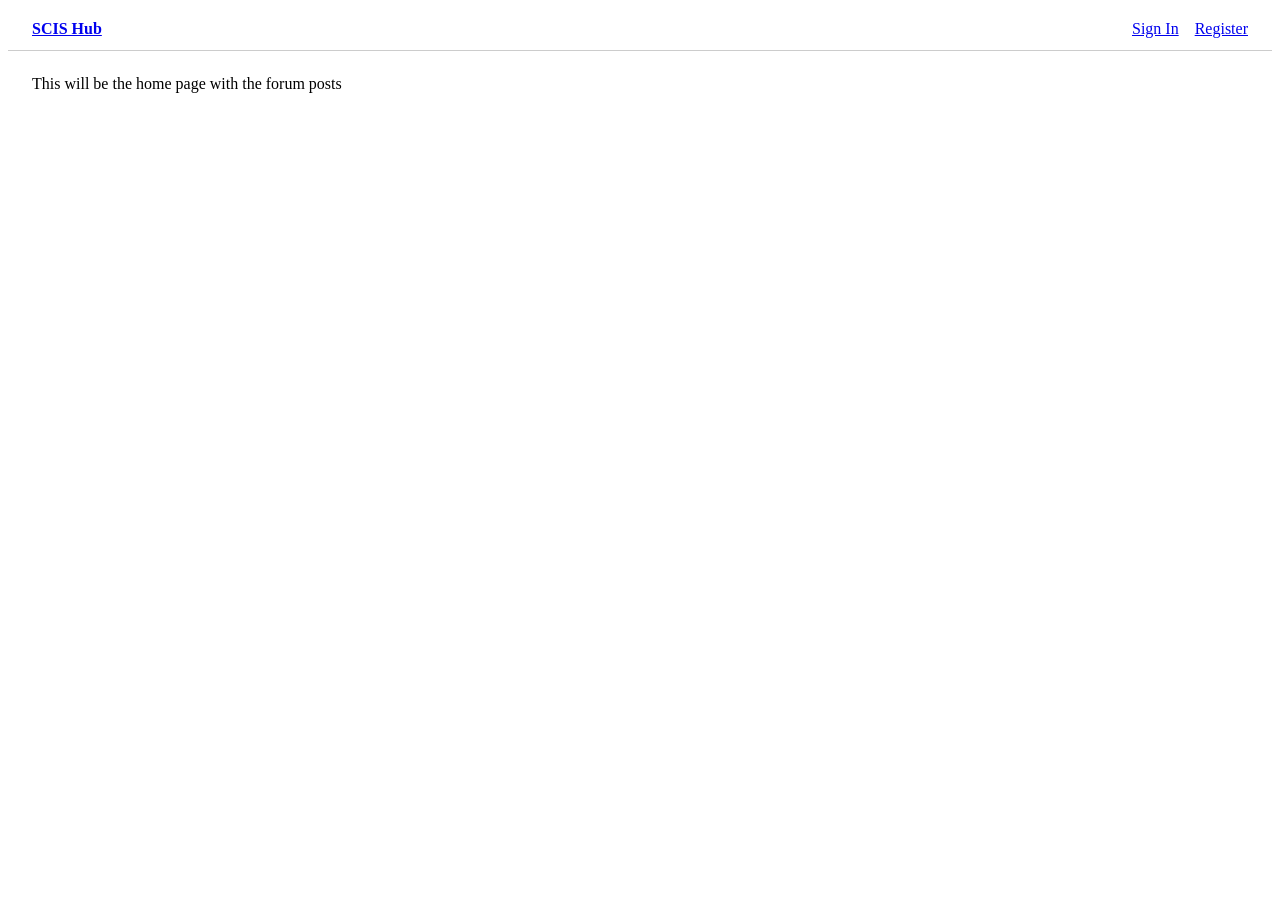
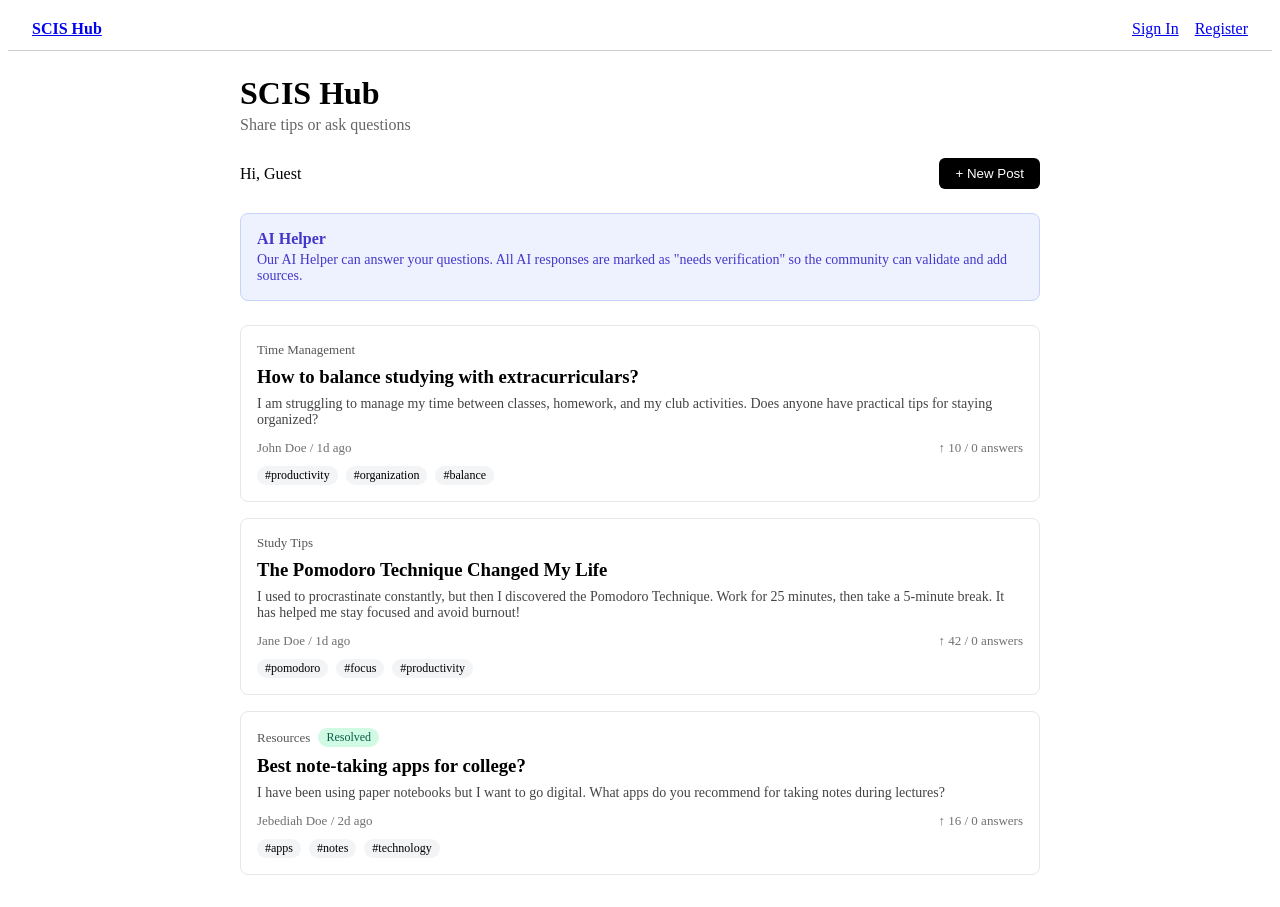
Before and after one commit to norus04/scis-hub, a React (Create React App) app: page /home in a window 1280 px wide. Before the commit the page ends 800 px from the top, so only its background shows below. Built offline with nearby package versions, Linux system fonts and the light colour scheme.

Commit message:
Created mock home page

```diff
--- a/src/pages/Home.jsx
+++ b/src/pages/Home.jsx
@@ -1,3 +1,113 @@
+import { useAuth } from '../context/AuthContext';
+
+const MOCK_POSTS = [
+  {
+    id: 1,
+    category: 'Time Management',
+    title: 'How to balance studying with extracurriculars?',
+    body: 'I am struggling to manage my time between classes, homework, and my club activities. Does anyone have practical tips for staying organized?',
+    author: 'John Doe',
+    time: '1d ago',
+    upvotes: 10,
+    answers: 0,
+    tags: ['#productivity', '#organization', '#balance'],
+    resolved: false,
+  },
+  {
+    id: 2,
+    category: 'Study Tips',
+    title: 'The Pomodoro Technique Changed My Life',
+    body: 'I used to procrastinate constantly, but then I discovered the Pomodoro Technique. Work for 25 minutes, then take a 5-minute break. It has helped me stay focused and avoid burnout!',
+    author: 'Jane Doe',
+    time: '1d ago',
+    upvotes: 42,
+    answers: 0,
+    tags: ['#pomodoro', '#focus', '#productivity'],
+    resolved: false,
+  },
+  {
+    id: 3,
+    category: 'Resources',
+    title: 'Best note-taking apps for college?',
+    body: 'I have been using paper notebooks but I want to go digital. What apps do you recommend for taking notes during lectures?',
+    author: 'Jebediah Doe',
+    time: '2d ago',
+    upvotes: 16,
+    answers: 0,
+    tags: ['#apps', '#notes', '#technology'],
+    resolved: true,
+  },
+];
+
 export default function Home() {
-  return <div>This will be the home page with the forum posts</div>;
+  const { user } = useAuth();
+
+  return (
+    <div style={{ maxWidth: 800, margin: '0 auto' }}>
+
+      {/* Header */}
+      <div style={{ marginBottom: 24 }}>
+        <h1 style={{ margin: 0 }}>SCIS Hub</h1>
+        <p style={{ color: '#666', margin: '4px 0 0' }}>Share tips or ask questions</p>
+      </div>
+
+      {/* User bar */}
+      <div style={{ display: 'flex', alignItems: 'center', justifyContent: 'space-between', marginBottom: 24 }}>
+        <div style={{ display: 'flex', alignItems: 'center', gap: 10 }}>
+          <span>Hi, {user?.email ?? 'Guest'}</span>
+          {user?.role && (
+            <span style={{ padding: '2px 10px', border: '1px solid #ccc', borderRadius: 20, fontSize: 13 }}>
+              {user.role.toUpperCase()}
+            </span>
+          )}
+        </div>
+        <button style={{ padding: '8px 16px', background: '#000', color: '#fff', border: 'none', borderRadius: 6, cursor: 'pointer' }}>
+          + New Post
+        </button>
+      </div>
+
+      {/* AI Helper */}
+      <div style={{ background: '#eef2ff', border: '1px solid #c7d2fe', borderRadius: 8, padding: 16, marginBottom: 24 }}>
+        <p style={{ margin: 0, fontWeight: 'bold', color: '#4338ca' }}>AI Helper</p>
+        <p style={{ margin: '4px 0 0', color: '#4338ca', fontSize: 14 }}>
+          Our AI Helper can answer your questions. All AI responses are marked as "needs verification" so the community can validate and add sources.
+        </p>
+      </div>
+
+      {/* Posts */}
+      <div style={{ display: 'flex', flexDirection: 'column', gap: 16 }}>
+        {MOCK_POSTS.map(post => (
+          <div key={post.id} style={{ border: '1px solid #e5e7eb', borderRadius: 8, padding: 16 }}>
+
+            <div style={{ display: 'flex', alignItems: 'center', gap: 8, marginBottom: 8 }}>
+              <span style={{ fontSize: 13, color: '#555' }}>{post.category}</span>
+              {post.resolved && (
+                <span style={{ fontSize: 12, padding: '2px 8px', background: '#d1fae5', color: '#065f46', borderRadius: 20 }}>
+                  Resolved
+                </span>
+              )}
+            </div>
+
+            <h3 style={{ margin: '0 0 8px' }}>{post.title}</h3>
+            <p style={{ margin: '0 0 12px', color: '#444', fontSize: 14 }}>{post.body}</p>
+
+            <div style={{ display: 'flex', justifyContent: 'space-between', alignItems: 'center', marginBottom: 10 }}>
+              <span style={{ fontSize: 13, color: '#716f6f' }}>{post.author} / {post.time}</span>
+              <span style={{ fontSize: 13, color: '#716f6f' }}>↑ {post.upvotes} / {post.answers} answers</span>
+            </div>
+
+            <div style={{ display: 'flex', gap: 8 }}>
+              {post.tags.map(tag => (
+                <span key={tag} style={{ fontSize: 12, padding: '2px 8px', background: '#f3f4f6', borderRadius: 20 }}>
+                  {tag}
+                </span>
+              ))}
+            </div>
+
+          </div>
+        ))}
+      </div>
+
+    </div>
+  );
 }
```
